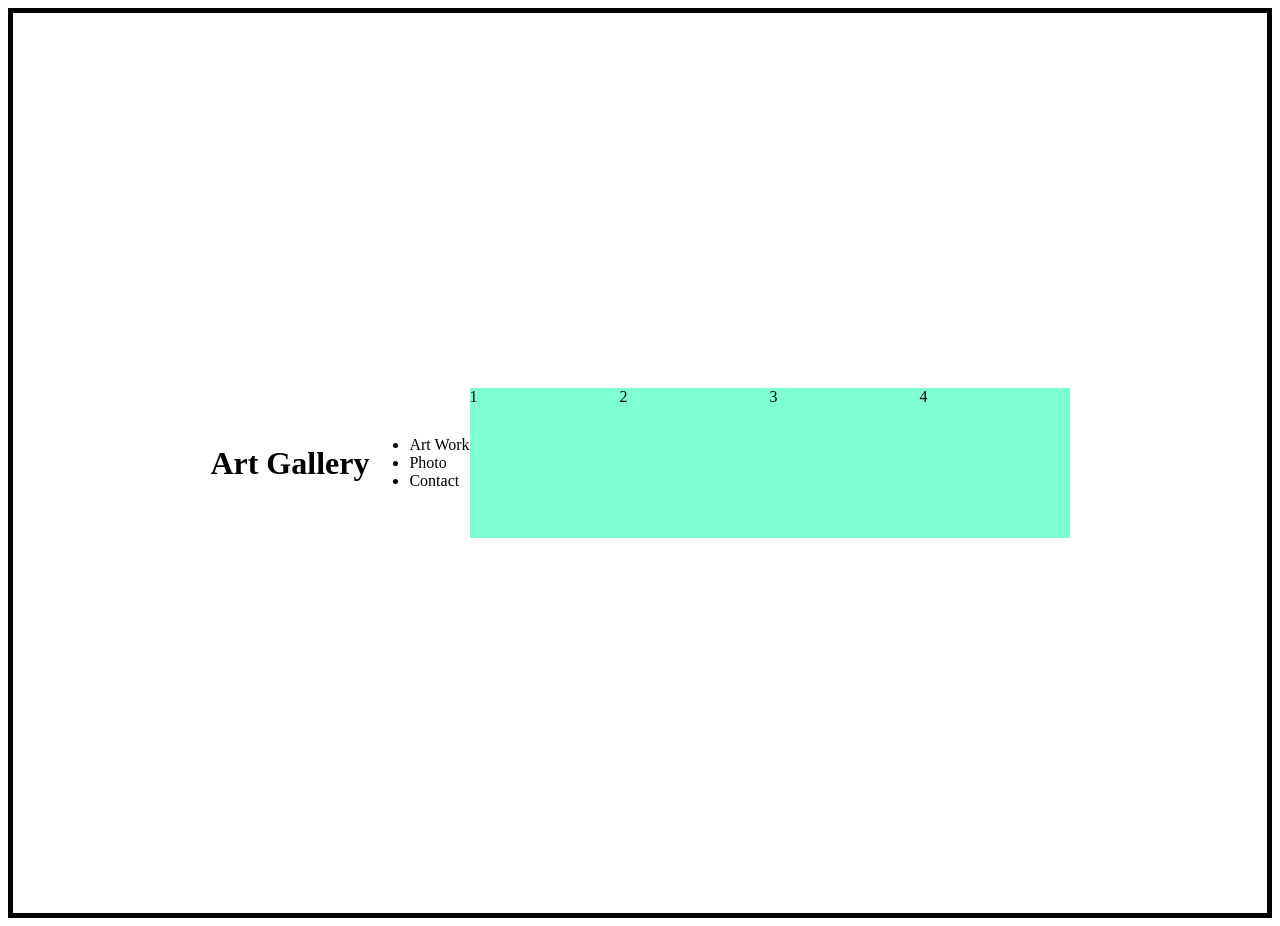
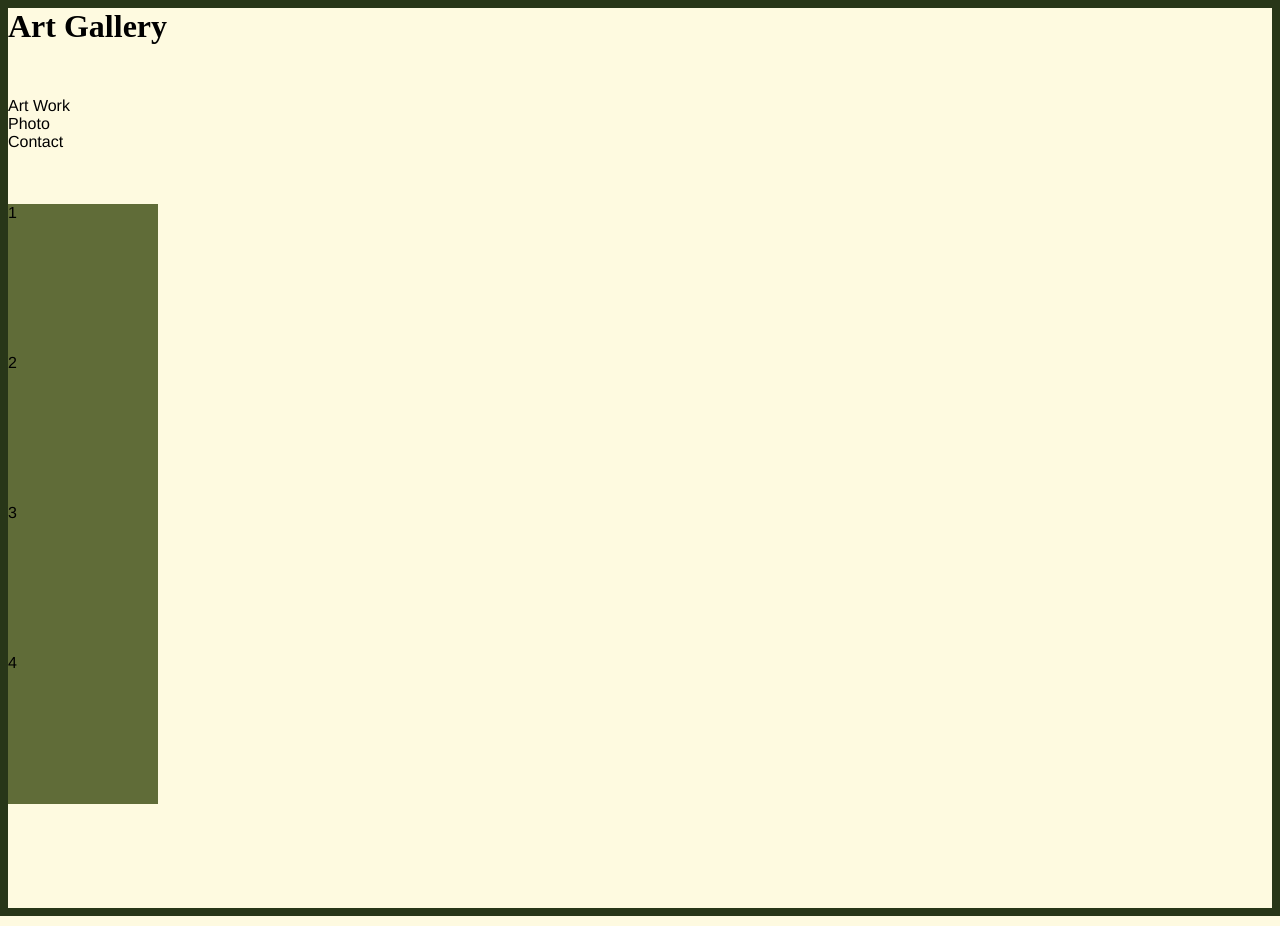
Before and after one commit to Etnavas/E25webdev, a plain HTML site: page MidtermWebsite/Home_Page/index.html in a window 1280 px wide. Drawn offline with Linux system fonts and the light colour scheme; files that its build step writes are made by us from their sources; files whose address does not match are found by name.

Commit message:
update 2

```diff
--- a/MidtermWebsite/Home_Page/index.html
+++ b/MidtermWebsite/Home_Page/index.html
@@ -7,35 +7,13 @@
     <meta name="viewport" content="width=device-width, initial-scale=1" />
 
     <title>Gallery Website</title>
-    <style>
-
-    body {
-      min-height: 900px;
-      border: 5px solid black;
-      display: flex;
-      flex-wrap: wrap;
-      justify-content: center;
-      align-items: center;
-    }
-
-    .Navbar {
-      list-style: none;
-    }
-
-    .box {
-      height: 150px;
-      width: 150px;
-      background-color: aquamarine;
-    }
-
-
-    </style>
+    <link rel="stylesheet" href="/Users/pigeons/Desktop/Webdev-stuff/E25webdev/MidtermWebsite/css/style.css">
   </head>
   <body>
     <header>
         <H1>Art Gallery</H1>
     </header>
-    <div class="Navbar">
+    <div class="navbar">
         <nav>
             <ul>
               <li><a href="link1"></a>Art Work</li>
@@ -44,10 +22,12 @@
             </ul>
         </nav>
     </div>
-    <div class="box one">1</div>
-    <div class="box two">2</div>
-    <div class="box three">3</div>
-    <div class="box four">4</div>
+    <main class="container">
+      <div class="box" style="grid-area: box-1;">1</div>
+      <div class="box" style="grid-area: box-2;">2</div>
+      <div class="box" style="grid-area: box-3;">3</div>
+      <div class="box" style="grid-area: box-4;">4</div>
+    </main>
     <footer></footer>
   </body>
 </html>
--- a/MidtermWebsite/css/style.css
+++ b/MidtermWebsite/css/style.css
@@ -0,0 +1,31 @@
+@import url(../Home_Page/index.html);
+
+* {
+    margin: 0;
+    padding: 0;
+}
+
+body {
+    font-family: 'Franklin Gothic Medium', 'Arial Narrow', Arial, sans-serif;
+    min-height: 900px;
+    border: 8px solid #283618;
+    display: grid;
+    flex-wrap: wrap;
+    background-color: #fefae0;
+    text-decoration-color: #283618;
+  }
+
+  h1 {
+    text-align: left;
+    font-family: 'Times New Roman', Times, serif;
+  }
+
+  .container {
+
+  }
+
+  .box {
+    height: 150px;
+    width: 150px;
+    background-color: #606c38;
+  }
```
